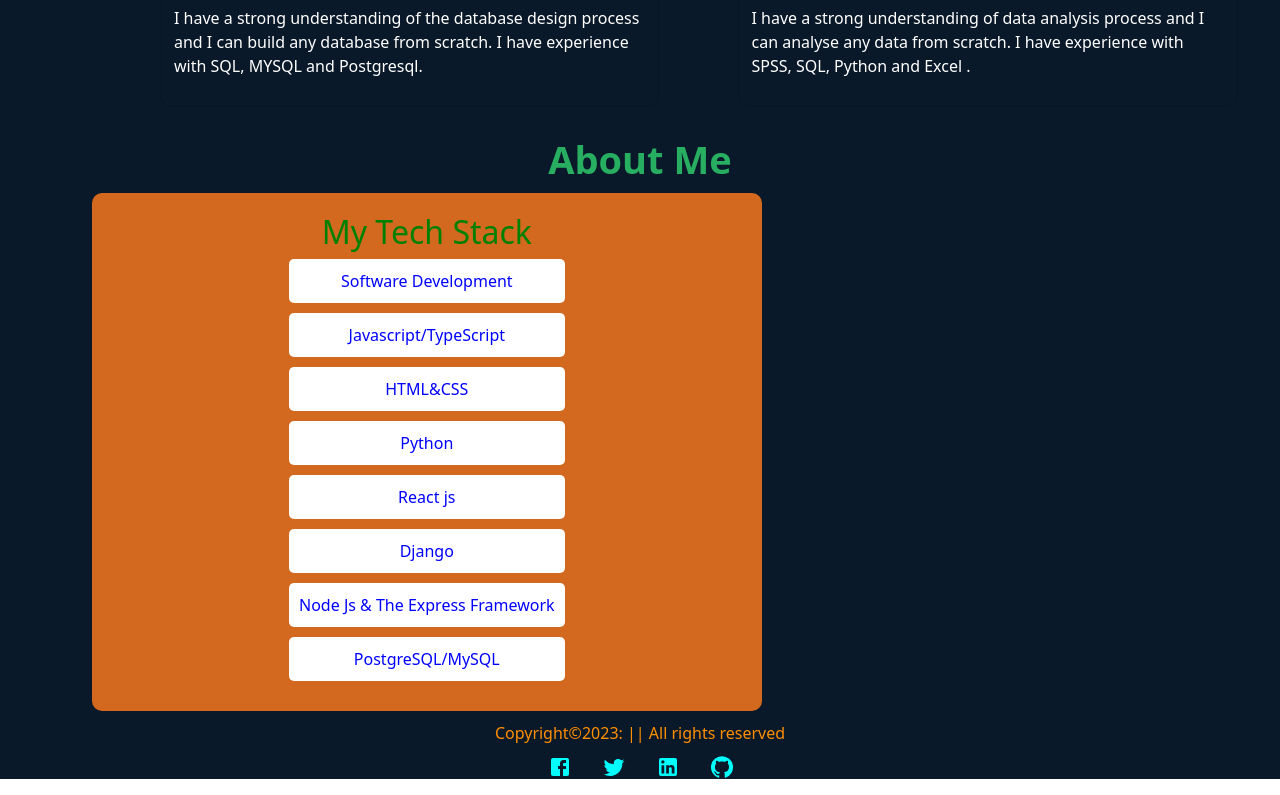
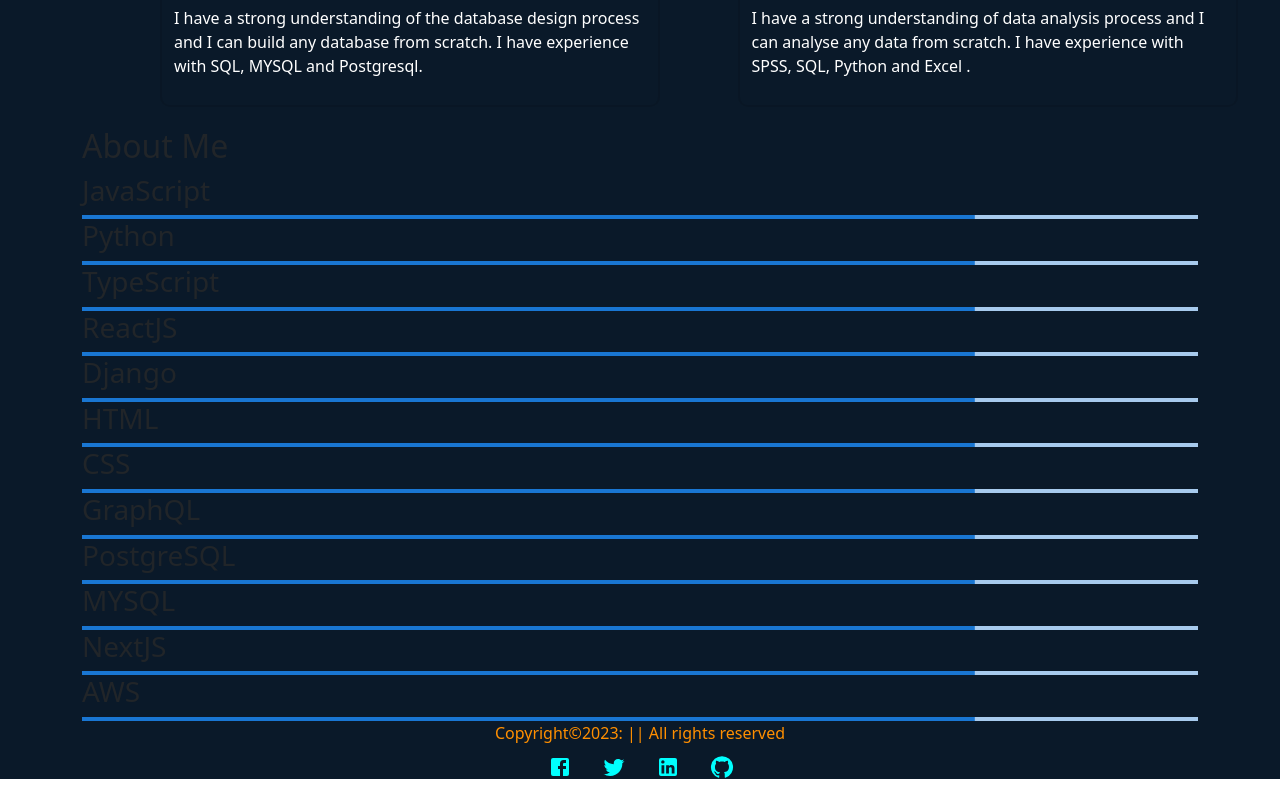
Before and after one commit to Kincaid-kroos/kincaid, a React (Vite) app in the folder portfolio-app/: page /about in a window 1280 px wide. Shown: the part 941-1736 px from the top of the page. Built offline with nearby package versions, Linux system fonts and the light colour scheme.

Commit message:
Add some modification to Hocs

```diff
--- a/portfolio-app/package.json
+++ b/portfolio-app/package.json
@@ -14,6 +14,7 @@
     "@emotion/styled": "^11.11.0",
     "@mui/icons-material": "^5.14.3",
     "@mui/material": "^5.14.4",
+    "prop-types": "^15.8.1",
     "react": "^18.2.0",
     "react-dom": "^18.2.0",
     "react-icons": "^4.10.1",
--- /dev/null
+++ b/portfolio-app/src/Components/Hocs/Skillbar.jsx
@@ -0,0 +1,21 @@
+import LinearProgress from "@mui/material/LinearProgress";
+import PropTypes from 'prop-types';
+
+const SkillBar = ({ skill, percentage }) => {
+    return (
+        <div>
+            <h3>{skill}</h3>
+            <LinearProgress
+                variant="determinate"
+                value={percentage}
+            />
+        </div>
+    );
+};
+
+SkillBar.propTypes = {
+    skill: PropTypes.string.isRequired,
+    percentage: PropTypes.number.isRequired
+};
+
+export default SkillBar;
--- a/portfolio-app/src/Components/PageRoutes/About.jsx
+++ b/portfolio-app/src/Components/PageRoutes/About.jsx
@@ -3,18 +3,37 @@ import { BiPen } from 'react-icons/bi';
 import { CiDatabase } from 'react-icons/ci';
 import { MdOutlineDesignServices } from 'react-icons/md';
 import { IoMdCodeWorking } from 'react-icons/io';
+import SkillBar from "../Hocs/Skillbar";
 
 const About = () => {
+
+  const skills = [
+      {skill:'JavaScript', percentage: 80},
+      {skill:'Python', percentage: 80},
+      {skill:'TypeScript', percentage: 80},
+      {skill:'ReactJS', percentage: 80},
+      {skill:'Django', percentage: 80},
+      {skill:'HTML', percentage: 80},
+      {skill:'CSS', percentage: 80},
+      {skill:'GraphQL', percentage: 80},
+      {skill:'PostgreSQL', percentage: 80},
+      {skill:'MYSQL', percentage: 80},
+      {skill:'NextJS', percentage: 80},
+      {skill:'AWS', percentage: 80},
+
+
+  ]
+
   return (
     <div>
           <h1 className="mt-30">About <b className="bold-header">Me</b></h1>
       <div>
         <p className="about-me">
           <p className="about-me-1">Who am I ?</p>
-          I'm a Software developer and suddenly data analyst<br/>
+          I&apos;m a Software developer and suddenly data analyst<br/>
           with a Bsc in Computer Science and Statistics. I have worked<br/>
           with various tools and technologies in both fields to <br/>
-          innovative and impactful solutions. Above all i'm a lifelong <br/>
+          innovative and impactful solutions. Above all i&apos;m a lifelong <br/>
           tech learner and committed to constantly improving my skills <br/>
           and contributing to development of tech community.
         </p>
@@ -26,7 +45,7 @@ const About = () => {
        <p className="stack-header">Stack:</p>
        <p className="stack-p">
        JavaScript, React Js, Python, Django, TypeScript, Bootstrap, RESTful APIs, GraphQL, <br/>
-       Tailwind, MYSQL, PostgreSQL, CSS, HTML, Git, AWS, SPSS,Excel,SQL.
+       Tailwind, NextJS, MYSQL, PostgreSQL, CSS, HTML, Git, AWS, SPSS, Excel, SQL.
        </p>
         </div>
       </div>
@@ -89,26 +108,11 @@ const About = () => {
 
 
     <div className="container">
-    <h1>About Me</h1>
-    <div className="stack-container">
+    <h2>About Me</h2>
+      {skills.map((skillset,index) => (
+        <SkillBar key={index} skill={skillset.skill} percentage={skillset.percentage} />
+      ))}
 
-
-       <div>
-           <h2 className="tech-stack" style={{ color: "green" }}> My Tech Stack </h2>
-       </div>
-  <div className=" text-center skills">
-             <div className="skill-card main">Software Development</div>
-             <div className="skill-card">Javascript/TypeScript</div>
-             <div className="skill-card">HTML&CSS</div>
-             <div className="skill-card">Python</div>
-             <div className="skill-card">React js</div>
-             <div className="skill-card">Django</div>
-             <div className="skill-card">Node Js & The Express Framework</div>
-             <div className="skill-card">PostgreSQL/MySQL
-          </div>
-       </div>
-    </div>
-    </div>
 
       </div>
 
@@ -135,7 +139,7 @@ const About = () => {
 
 
 
-
+         </div>
   )
 }
 
--- a/portfolio-app/src/Components/Styles/Projects.css
+++ b/portfolio-app/src/Components/Styles/Projects.css
@@ -10,7 +10,7 @@
     flex-wrap: wrap;
     justify-content: space-between;
 
-     /* Distribute images evenly */
+
   }
   .img {
     border-radius: 20px;
```
Also changed, not shown: 1 other file (tests, documents, lock files or other folders).
